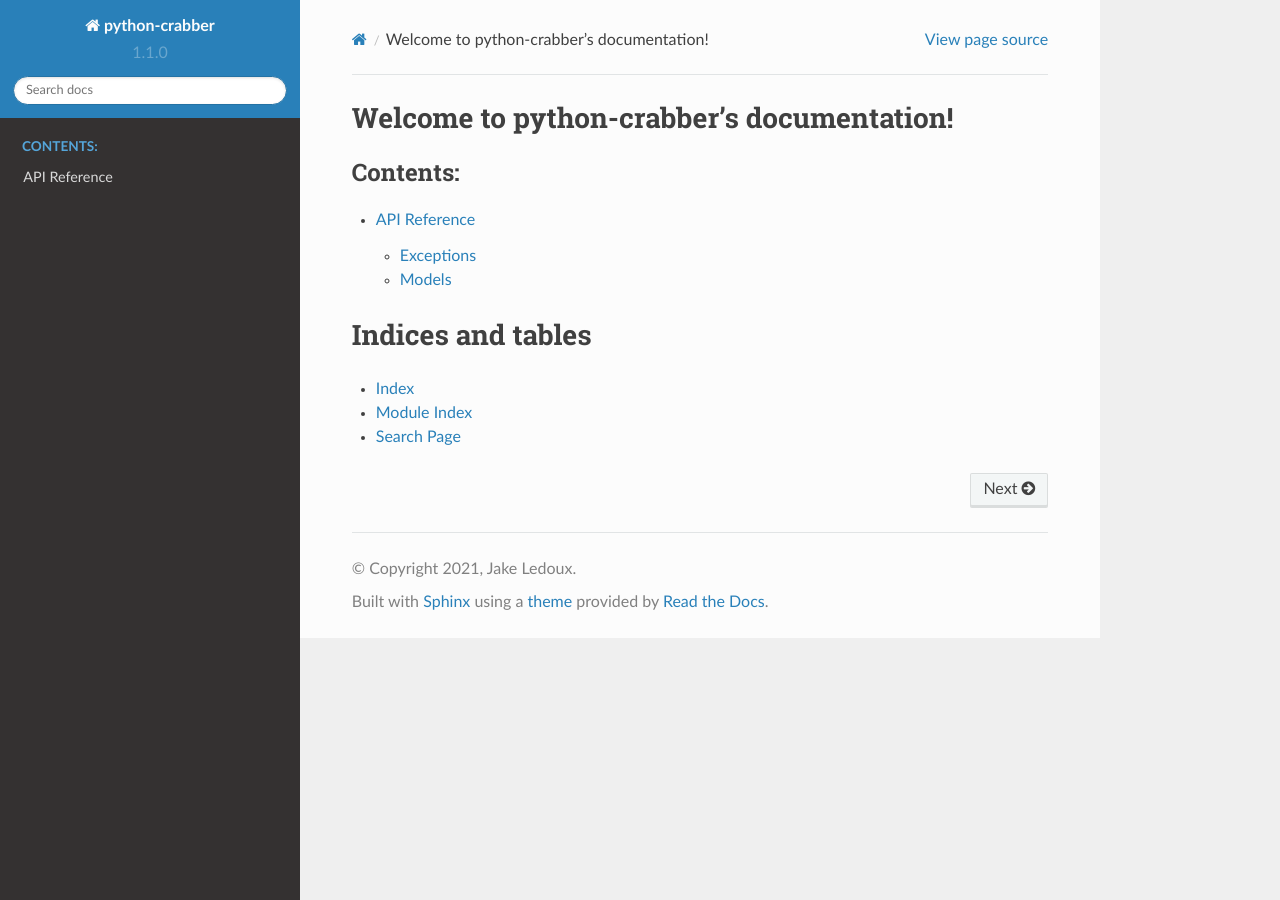
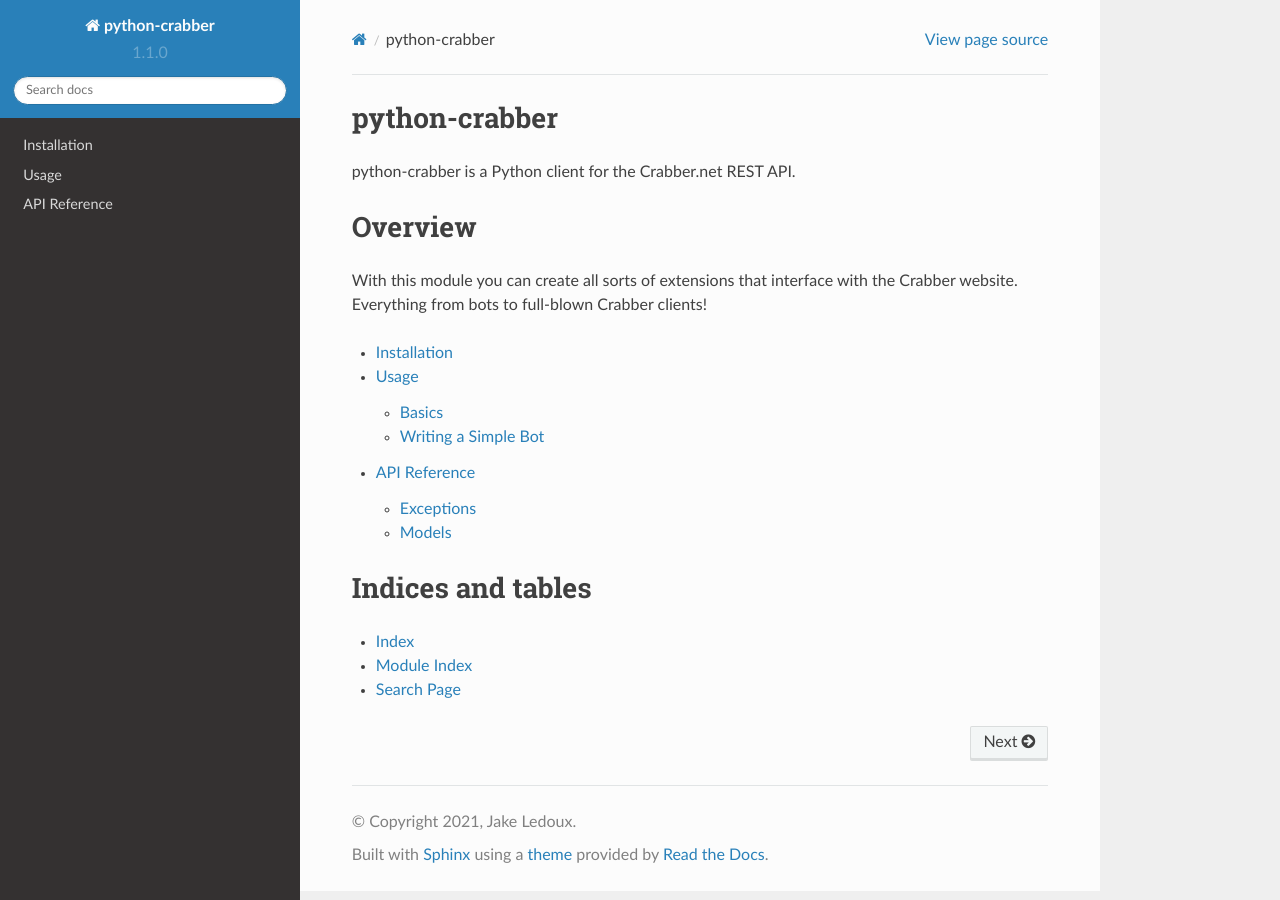
Before and after one commit to crabber-net/python-crabber, a Sphinx documentation site: the page built from docs/index.rst, in a window 1280 px wide. Built offline with Sphinx 7.4.7 and the Read the Docs theme 2.0.0, drawn with Linux system fonts in a browser that asks for light colours.

Commit message:
Usage docs

```diff
--- a/docs/conf.py
+++ b/docs/conf.py
@@ -51,6 +51,10 @@
 
 add_module_names = False
 
+master_doc = "index"
+
+nitpicky = True
+
 # -- Options for HTML output -------------------------------------------------
 
 # The theme to use for HTML and HTML Help pages.  See the documentation for
--- a/docs/index.rst
+++ b/docs/index.rst
@@ -1,16 +1,20 @@
-.. python-crabber documentation master file, created by
-   sphinx-quickstart on Sat Feb 13 08:12:37 2021.
-   You can adapt this file completely to your liking, but it should at least
-   contain the root `toctree` directive.
+python-crabber
+==========================================
 
-Welcome to python-crabber's documentation!
-==========================================
+python-crabber is a Python client for the Crabber.net REST API.
+
+Overview
+========
+
+With this module you can create all sorts of extensions that interface with the
+Crabber website. Everything from bots to full-blown Crabber clients!
 
 .. toctree::
    :maxdepth: 2
-   :caption: Contents:
 
-   crabber
+   installation.rst
+   usage/index.rst
+   crabber.rst
 
 
 Indices and tables
--- /dev/null
+++ b/docs/usage/index.rst
@@ -0,0 +1,8 @@
+Usage
+=====
+
+.. toctree::
+   :maxdepth: 2021
+
+   basics
+   simple_bot
```
Also changed, not shown: docs/installation.rst (added, +16 -0 lines), docs/usage/basics.rst (added, +60 -0 lines), docs/usage/simple_bot.rst (added, +81 -0 lines).
